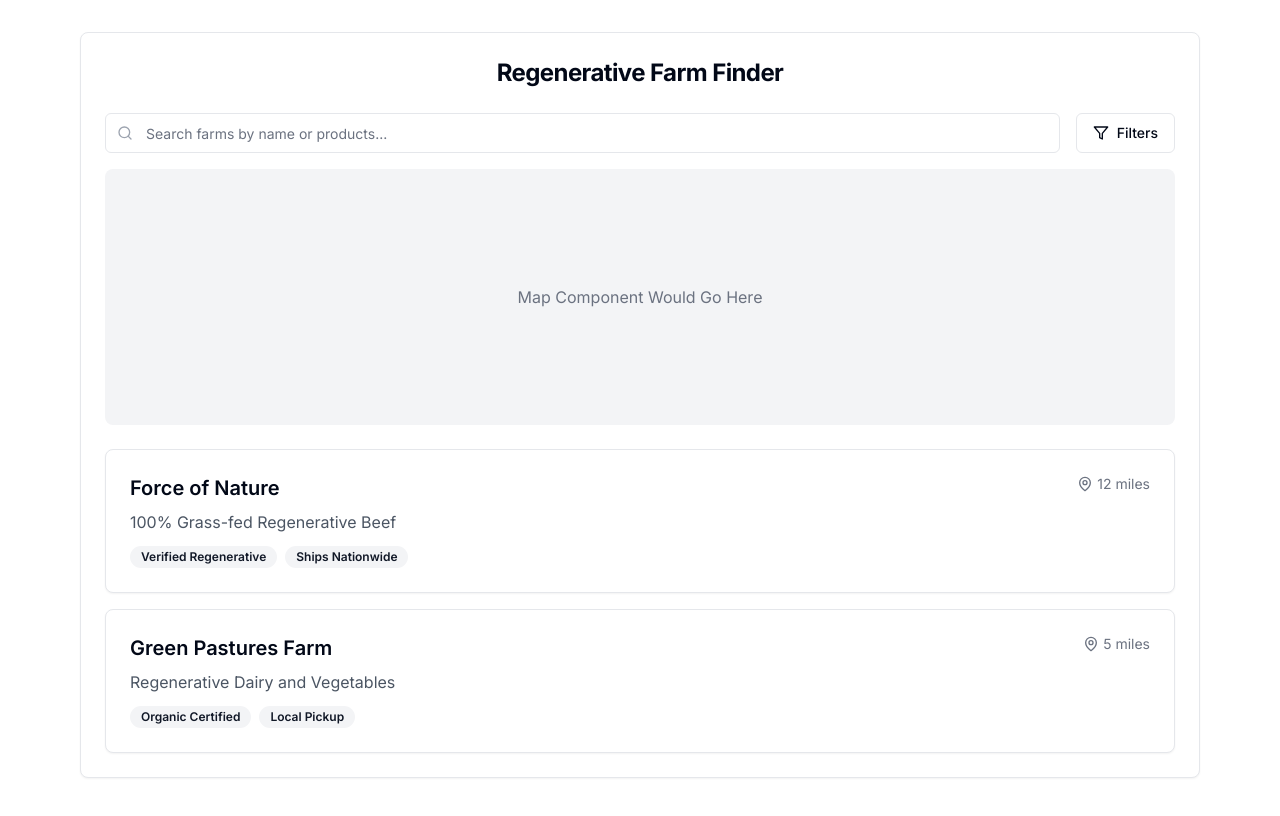
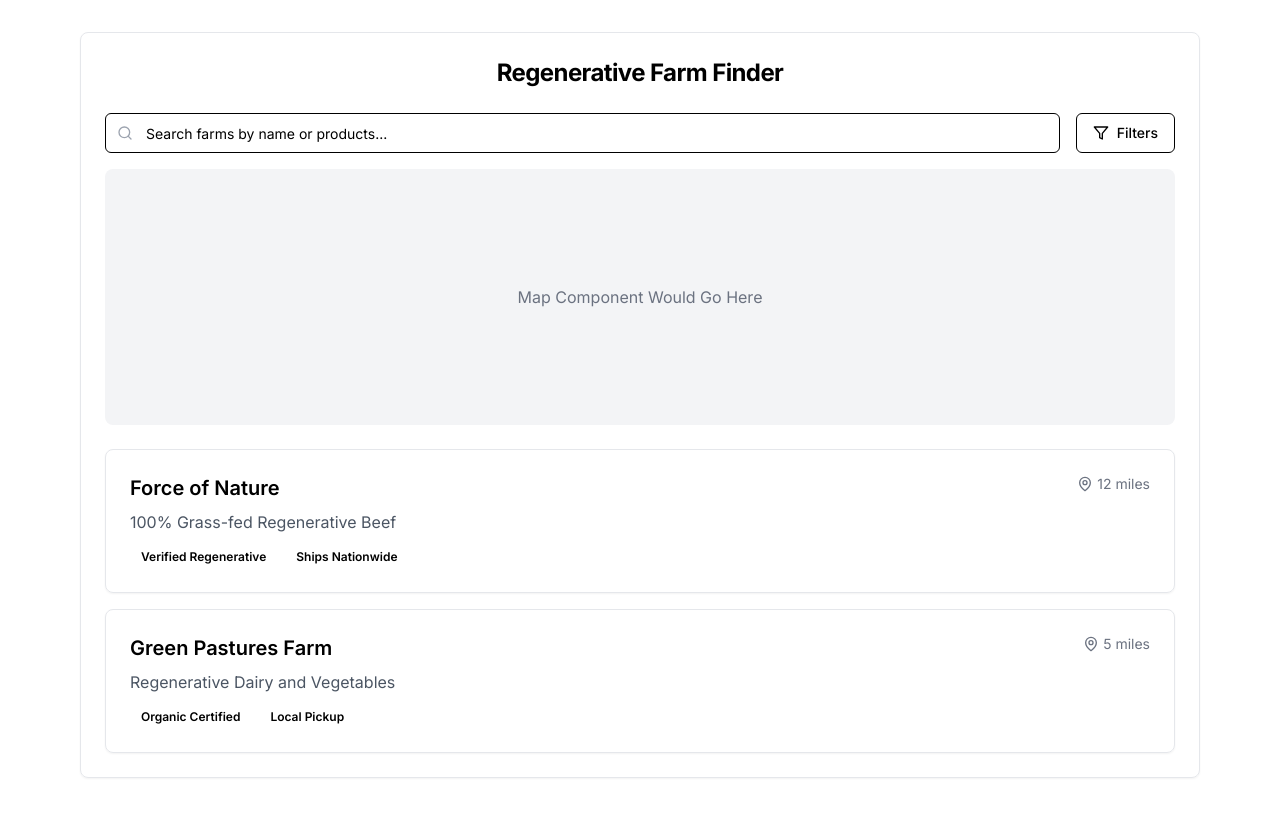
Before and after one commit to FL232323/regenerative-farm-finder, a Next.js app: page / in a window 1280 px wide. Shown: the top 816 px of the page. Built offline with nearby package versions, Linux system fonts and the light colour scheme.

Commit message:
Update Tailwind configuration for proper CSS variable support

```diff
--- /dev/null
+++ b/tailwind.config.js
@@ -0,0 +1,49 @@
+/** @type {import('tailwindcss').Config} */
+module.exports = {
+  darkMode: ["class"],
+  content: ["./src/**/*.{js,ts,jsx,tsx}"],
+  theme: {
+    container: {
+      center: true,
+      padding: "2rem",
+      screens: {
+        "2xl": "1400px",
+      },
+    },
+    extend: {
+      colors: {
+        border: "var(--border)",
+        input: "var(--input)",
+        ring: "var(--ring)",
+        background: "var(--background)",
+        foreground: "var(--foreground)",
+        primary: {
+          DEFAULT: "var(--primary)",
+          foreground: "var(--primary-foreground)",
+        },
+        secondary: {
+          DEFAULT: "var(--secondary)",
+          foreground: "var(--secondary-foreground)",
+        },
+        muted: {
+          DEFAULT: "var(--muted)",
+          foreground: "var(--muted-foreground)",
+        },
+        accent: {
+          DEFAULT: "var(--accent)",
+          foreground: "var(--accent-foreground)",
+        },
+        destructive: {
+          DEFAULT: "var(--destructive)",
+          foreground: "var(--destructive-foreground)",
+        },
+      },
+      borderRadius: {
+        lg: "var(--radius)",
+        md: "calc(var(--radius) - 2px)",
+        sm: "calc(var(--radius) - 4px)",
+      }
+    },
+  },
+  plugins: [],
+}
```
